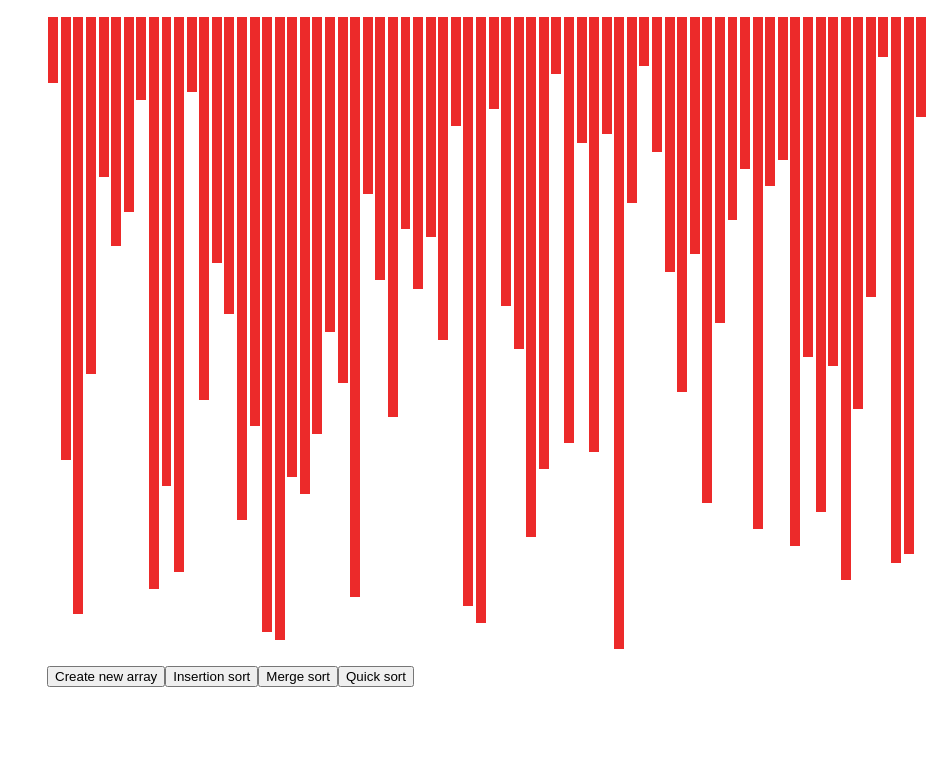
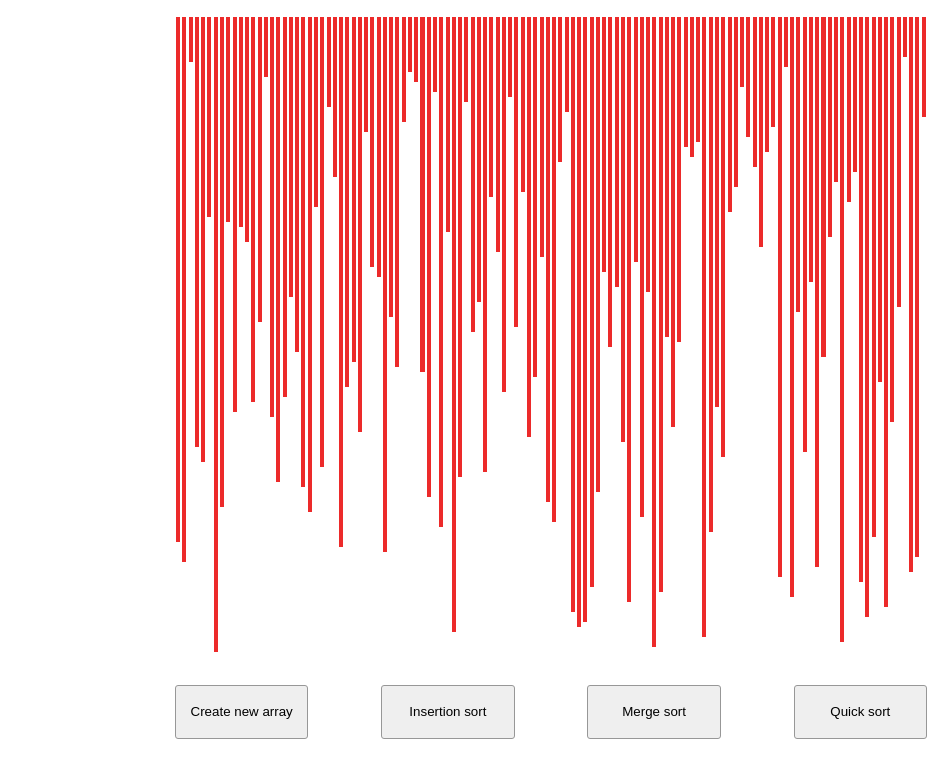
Before and after one commit to msmfa/sorting-visualiser, a React (Create React App) app: page / in a window 1280 px wide. Shown: the top 778 px of the page, without its empty margins (337-1280 px from the left). Built offline with nearby package versions, Linux system fonts and the light colour scheme.

Commit message:
Updated UI

```diff
--- a/src/App.css
+++ b/src/App.css
@@ -1,8 +1,14 @@
+* {
+  box-sizing: border-box;
+  margin: 0;
+  padding: 0;
+}
+
 .visualiser-container {
   display: flex;
   flex-direction: column;
   min-height: 90vh;
-  margin: 1em 1em 1em 30vw;
+  margin: 1em 1em 1em 40vw;
 }
 
 .array-container {
@@ -14,9 +20,16 @@
   margin: 0.15%;
 }
 
-.app-footer ul {
+.app-container ul {
   display: flex;
+  justify-content: space-between;
   list-style-type: none;
-  padding: 0;
-  white-space: nowrap;
+  margin: 2em 0;
 }
+
+.app-button {
+  border: 1px solid rgb(151, 151, 151);
+  width: 10em;
+  height: 4em;
+  border-radius: 3px;
+}
--- a/src/App.js
+++ b/src/App.js
@@ -5,7 +5,7 @@ import { MergeSortAlgo } from "./components/MergeSort";
 import { QuickSortAlgo } from "./components/QuickSort";
 import "./App.css";
 
-const arrayLength = 70;
+const arrayLength = 120;
 const minNumb = 5;
 const maxNum = 80;
 const timeDelay = 1;
@@ -133,10 +133,14 @@ function DisplayArray() {
           ></div>
         ))}
       </div>
-      <footer className="app-footer">
+      <footer className="app-container">
         <ul>
           <li>
-            <button className="app-button" onClick={displayArray}>
+            <button
+              className="app-button"
+              id="new-array-button"
+              onClick={displayArray}
+            >
               Create new array
             </button>
           </li>
```
